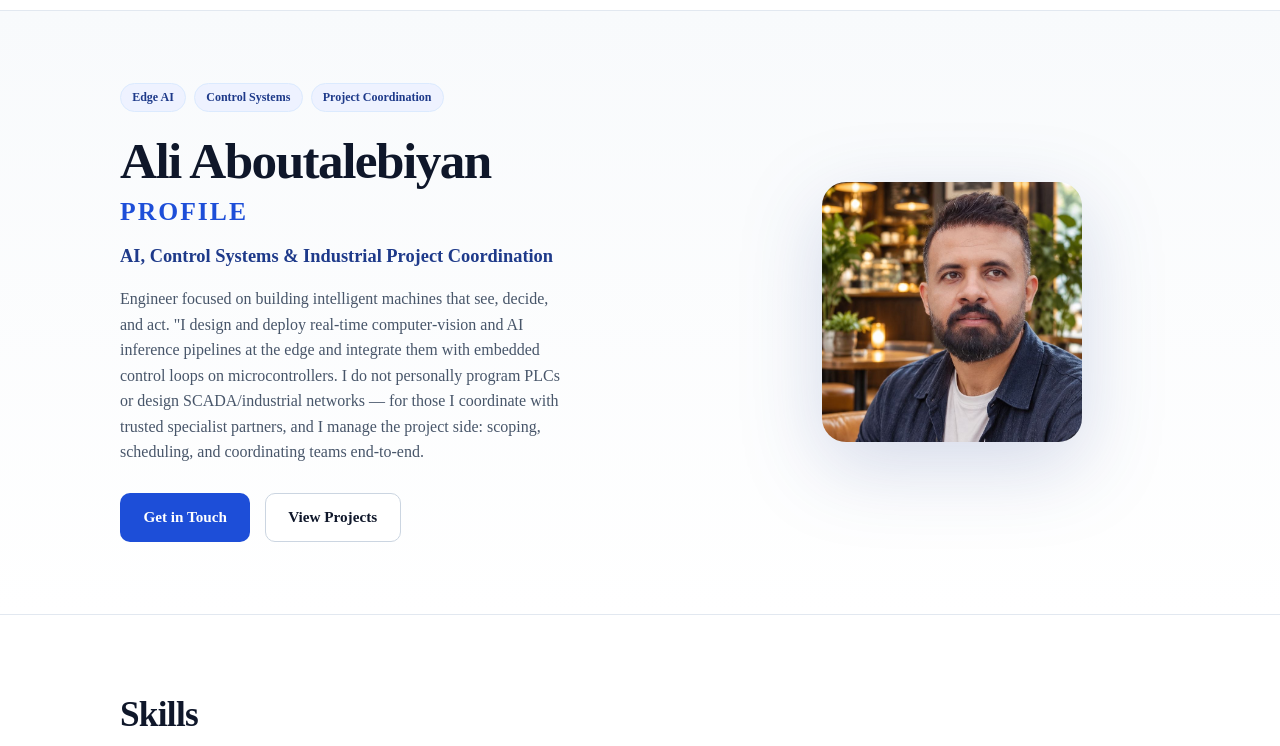
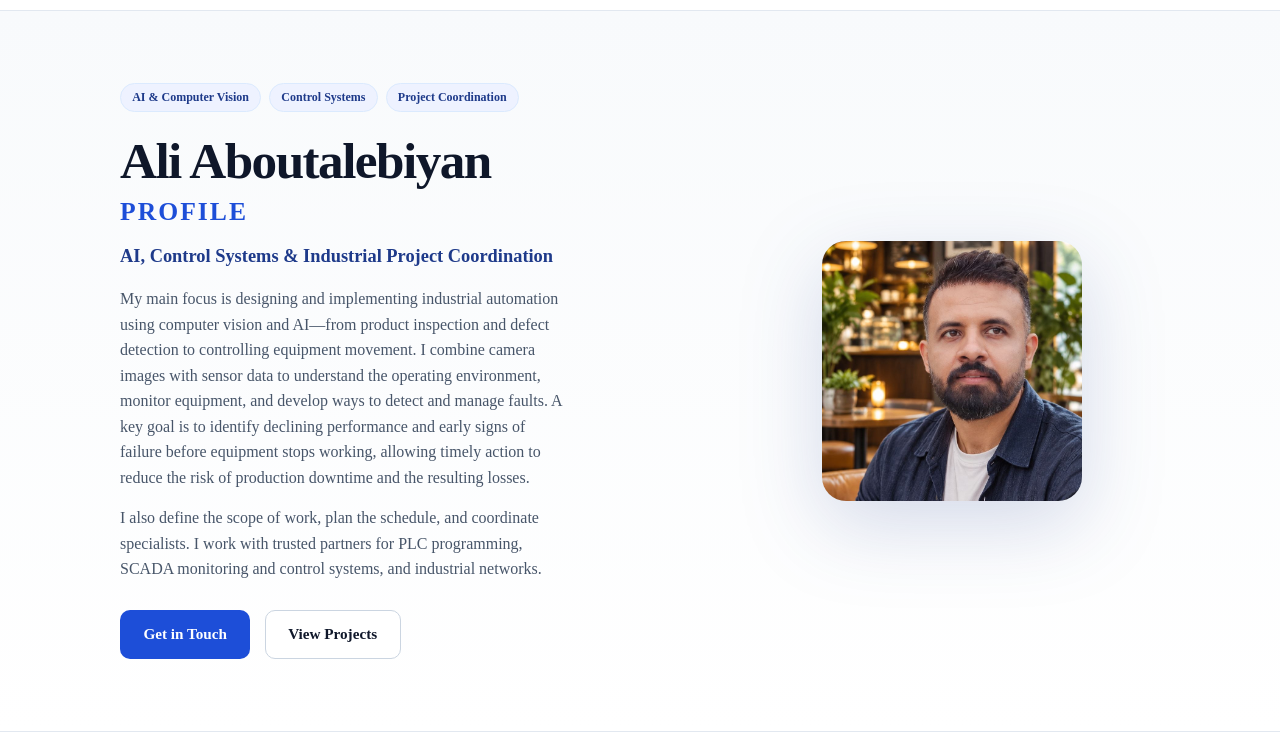
Before and after one commit to AliAboutalebiyan/vynor-site, a plain HTML site: page en/index.html in a window 1280 px wide. Shown: the part 54-800 px from the top of the page. Drawn offline with Linux system fonts and the light colour scheme.

Commit message:
update landing page

```diff
--- a/en/index.html
+++ b/en/index.html
@@ -56,11 +56,12 @@
   <div class="container hero-grid">
     <div class="hero-text">
       <div class="hero-badges">
-        <span class="pill">Edge AI</span><span class="pill">Control Systems</span><span class="pill">Project Coordination</span>
+        <span class="pill">AI &amp; Computer Vision</span><span class="pill">Control Systems</span><span class="pill">Project Coordination</span>
       </div>
       <h1 class="hero-title">Ali Aboutalebiyan <span class="hero-subtitle">Profile</span></h1>
       <p class="tagline">AI, Control Systems &amp; Industrial Project Coordination</p>
-      <p class="bio">Engineer focused on building intelligent machines that see, decide, and act. "I design and deploy real-time computer-vision and AI inference pipelines at the edge and integrate them with embedded control loops on microcontrollers. I do not personally program PLCs or design SCADA/industrial networks — for those I coordinate with trusted specialist partners, and I manage the project side: scoping, scheduling, and coordinating teams end-to-end.</p>
+      <p class="bio">My main focus is designing and implementing industrial automation using computer vision and AI—from product inspection and defect detection to controlling equipment movement. I combine camera images with sensor data to understand the operating environment, monitor equipment, and develop ways to detect and manage faults. A key goal is to identify declining performance and early signs of failure before equipment stops working, allowing timely action to reduce the risk of production downtime and the resulting losses.</p>
+      <p class="bio">I also define the scope of work, plan the schedule, and coordinate specialists. I work with trusted partners for PLC programming, SCADA monitoring and control systems, and industrial networks.</p>
       <div class="cta-row">
         <a href="#contact" class="btn btn-primary">Get in Touch</a>
         <a href="#projects" class="btn btn-ghost">View Projects</a>
```
Also changed, not shown: fa/index.html (+3 -2 lines).
